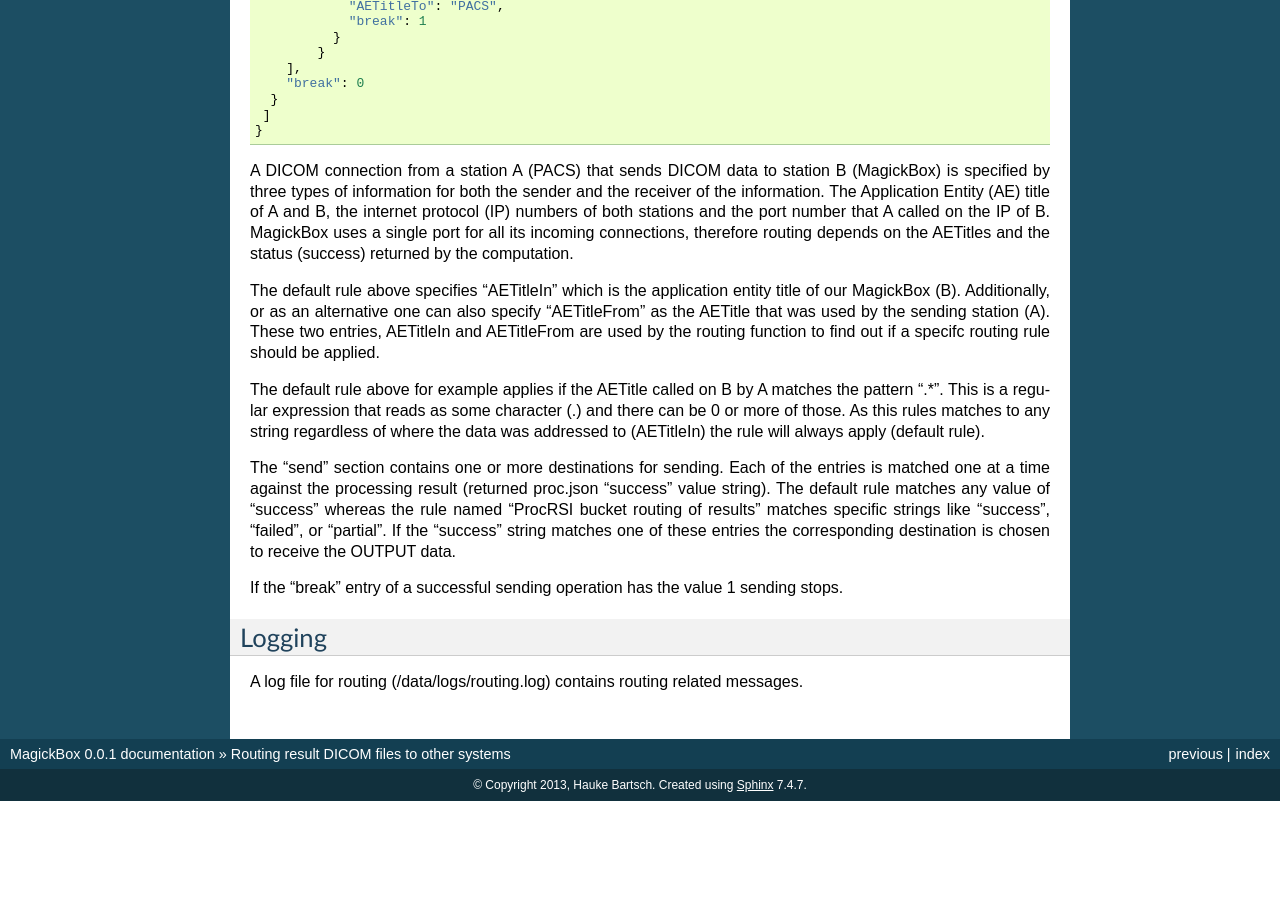
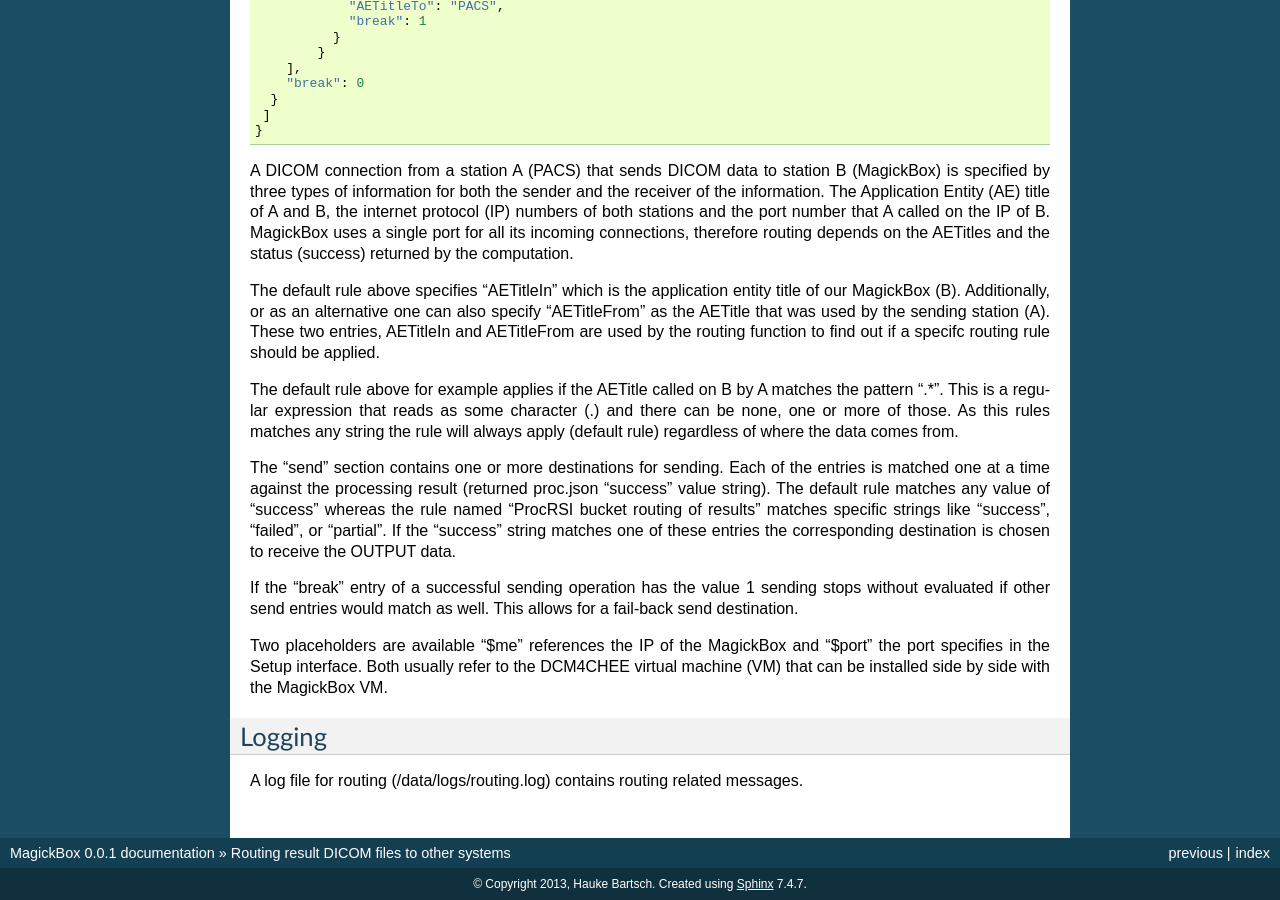
Before and after one commit to HaukeBartsch/MagickBox, a Sphinx documentation site: the page built from docs/source/Routing.rst, in a window 1280 px wide and 900 px high, scrolled down 1140 px. Built offline with Sphinx 7.4.7, drawn with Linux system fonts in a browser that asks for light colours; before the commit the page ends 1941 px from its top, so only the background shows below that.

Commit message:
update documentation

```diff
--- a/docs/source/Routing.rst
+++ b/docs/source/Routing.rst
@@ -73,11 +73,13 @@ A DICOM connection from a station A (PACS) that sends DICOM data to station B (M
 
 The default rule above specifies "AETitleIn" which is the application entity title of our MagickBox (B). Additionally, or as an alternative one can also specify "AETitleFrom" as the AETitle that was used by the sending station (A). These two entries, AETitleIn and AETitleFrom are used by the routing function to find out if a specifc routing rule should be applied.
 
-The default rule above for example applies if the AETitle called on B by A matches the pattern ".*". This is a regular expression that reads as some character (.) and there can be 0 or more of those. As this rules matches to any string regardless of where the data was addressed to (AETitleIn) the rule will always apply (default rule).
+The default rule above for example applies if the AETitle called on B by A matches the pattern ".*". This is a regular expression that reads as some character (.) and there can be none, one or more of those. As this rules matches any string the rule will always apply (default rule) regardless of where the data comes from.
 
 The "send" section contains one or more destinations for sending. Each of the entries is matched one at a time against the processing result (returned proc.json "success" value string). The default rule matches any value of "success" whereas the rule named "ProcRSI bucket routing of results" matches specific strings like "success", "failed", or "partial". If the "success" string matches one of these entries the corresponding destination is chosen to receive the OUTPUT data.
 
-If the "break" entry of a successful sending operation has the value 1 sending stops.
+If the "break" entry of a successful sending operation has the value 1 sending stops without evaluated if other send entries would match as well. This allows for a fail-back send destination.
+
+Two placeholders are available "$me" references the IP of the MagickBox and "$port" the port specifies in the Setup interface. Both usually refer to the DCM4CHEE virtual machine (VM) that can be installed side by side with the MagickBox VM.
 
 Logging
 =======
```
Also changed, not shown: 3 other files.
